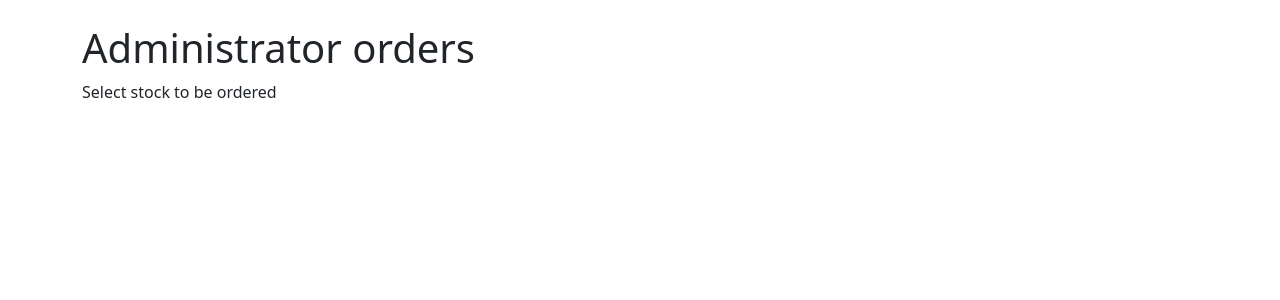
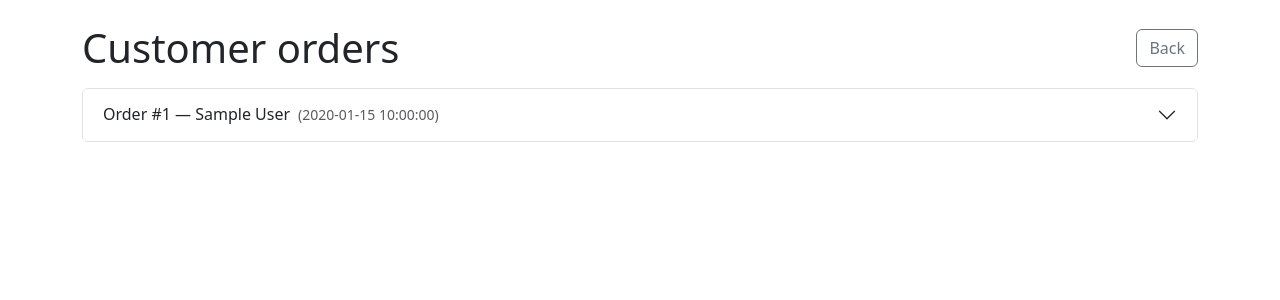
Before and after one commit to mpalubicki/RestaurantOrderingApp, a Python web app: template backend/app/templates/admin_orders.html in a window 1280 px wide. Shown: the part 56-356 px from the top of the page. Run offline with Jinja, Linux system fonts and the light colour scheme; the template is opened without the code that fills it: most values are stand-ins (such as "Sample title", 1, 10 or a date in 2020).

Commit message:
Update admin_orders.html
drop stock placeholder for customer dashboard

```diff
--- a/backend/app/templates/admin_orders.html
+++ b/backend/app/templates/admin_orders.html
@@ -1,8 +1,49 @@
-<!DOCTYPE html>
-<html lang="en">
 {% extends "base.html" %}
 
 {% block content %}
-<h1>Administrator orders</h1>
-<p>Select stock to be ordered</p>
+  <div class="d-flex justify-content-between align-items-center mb-3">
+    <h1 class="mb-0">Customer orders</h1>
+    <a class="btn btn-outline-secondary" href="{{ url_for('admin.admin_home') }}">Back</a>
+  </div>
+
+  {% if orders and orders|length > 0 %}
+    <div class="accordion" id="ordersAcc">
+      {% for o in orders %}
+        <div class="accordion-item">
+          <h2 class="accordion-header" id="h{{ o.order_id }}">
+            <button class="accordion-button collapsed" type="button"
+                    data-bs-toggle="collapse" data-bs-target="#c{{ o.order_id }}"
+                    aria-expanded="false" aria-controls="c{{ o.order_id }}">
+              Order #{{ o.order_id }} —
+              {{ o.user_first_name }} {{ o.user_last_name }}
+              <span class="ms-2 text-muted small">({{ o.created_at }})</span>
+            </button>
+          </h2>
+
+          <div id="c{{ o.order_id }}" class="accordion-collapse collapse"
+               aria-labelledby="h{{ o.order_id }}" data-bs-parent="#ordersAcc">
+            <div class="accordion-body">
+              <ul class="list-group">
+                {% for item in o.items %}
+                  <li class="list-group-item d-flex justify-content-between align-items-center">
+                    <div>
+                      <div class="fw-semibold">{{ item.name }}</div>
+                      <div class="text-muted small">{{ item.variant_label }}</div>
+                    </div>
+                    <span class="badge bg-secondary rounded-pill">x{{ item.qty }}</span>
+                  </li>
+                {% endfor %}
+              </ul>
+
+              <div class="d-flex justify-content-end mt-3">
+                <div class="fw-semibold">Total: £{{ '%.2f'|format(o.total) }}</div>
+              </div>
+            </div>
+          </div>
+        </div>
+      {% endfor %}
+    </div>
+  {% else %}
+    <div class="alert alert-info">No orders found.</div>
+  {% endif %}
 {% endblock %}
```
